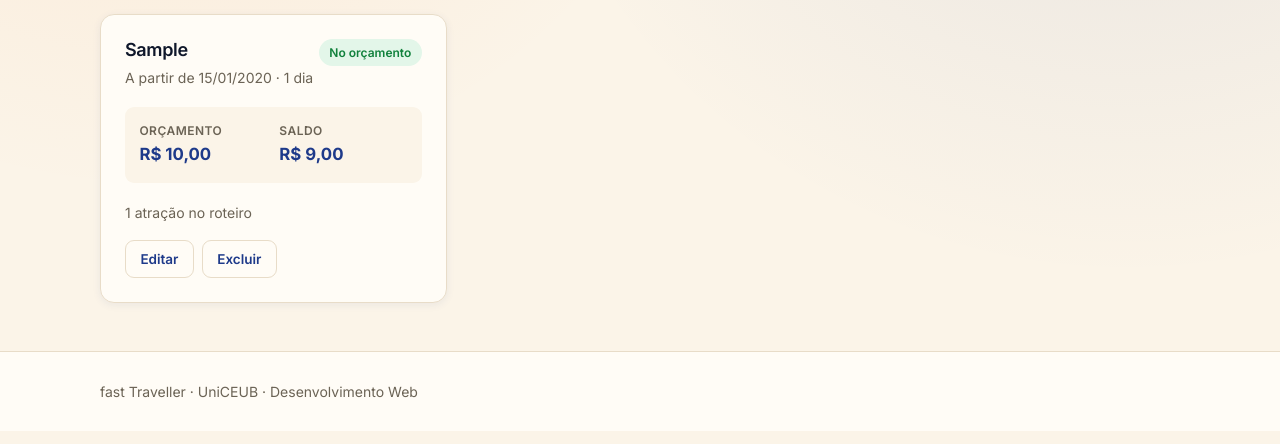
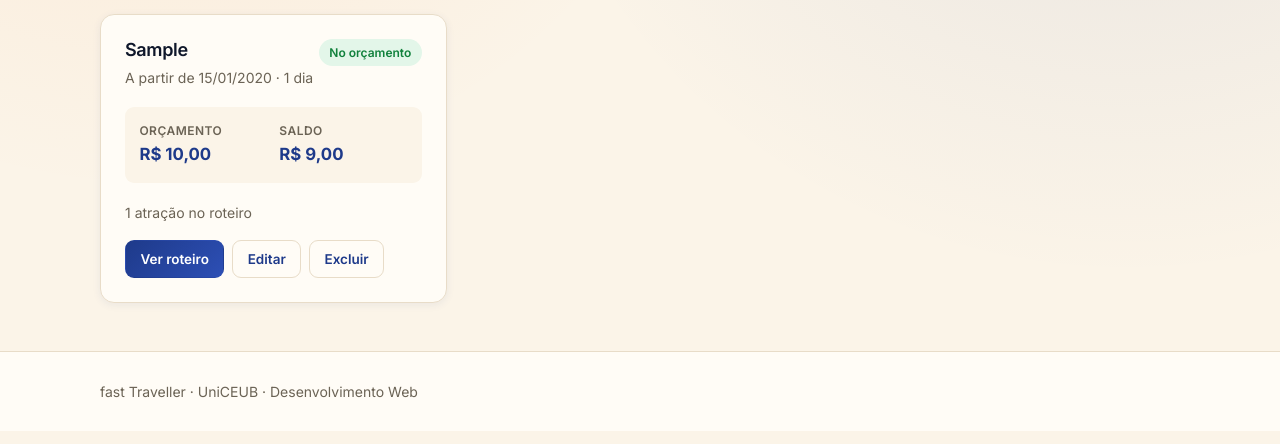
Before and after one commit to YuriMacedoBolis/Fast-Traveller, a Django app: page /viagens/ in a window 1280 px wide. Shown: the part 356-800 px from the top of the page. Run offline with Django 5.2, Linux system fonts and the light colour scheme; a user stored in the database is signed in; tables that the repository leaves empty hold one stand-in row (values such as "Sample post"); parts of the project's set-up code (start-up, migrations or seed data) failed here and were passed over.

Commit message:
feat: liga a lista de viagens a tela de roteiro

```diff
--- a/templates/viagens/lista.html
+++ b/templates/viagens/lista.html
@@ -65,6 +65,7 @@
           </p>
 
           <div class="cartao-acoes">
+            <a class="btn btn--primario" href="{% url 'viagens:roteiro' viagem.pk %}">Ver roteiro</a>
             <a class="btn btn--secundario" href="{% url 'viagens:editar' viagem.pk %}">Editar</a>
             <a class="btn btn--secundario" href="{% url 'viagens:excluir' viagem.pk %}">Excluir</a>
           </div>
--- a/viagens/views.py
+++ b/viagens/views.py
@@ -74,7 +74,7 @@ class ViagemCreateView(LoginRequiredMixin, CreateView):
         return super().form_invalid(form)
 
     def get_success_url(self):
-        return reverse_lazy("viagens:lista")
+        return reverse_lazy("viagens:roteiro", args=[self.object.pk])
 
 
 class ViagemUpdateView(LoginRequiredMixin, UpdateView):
```
